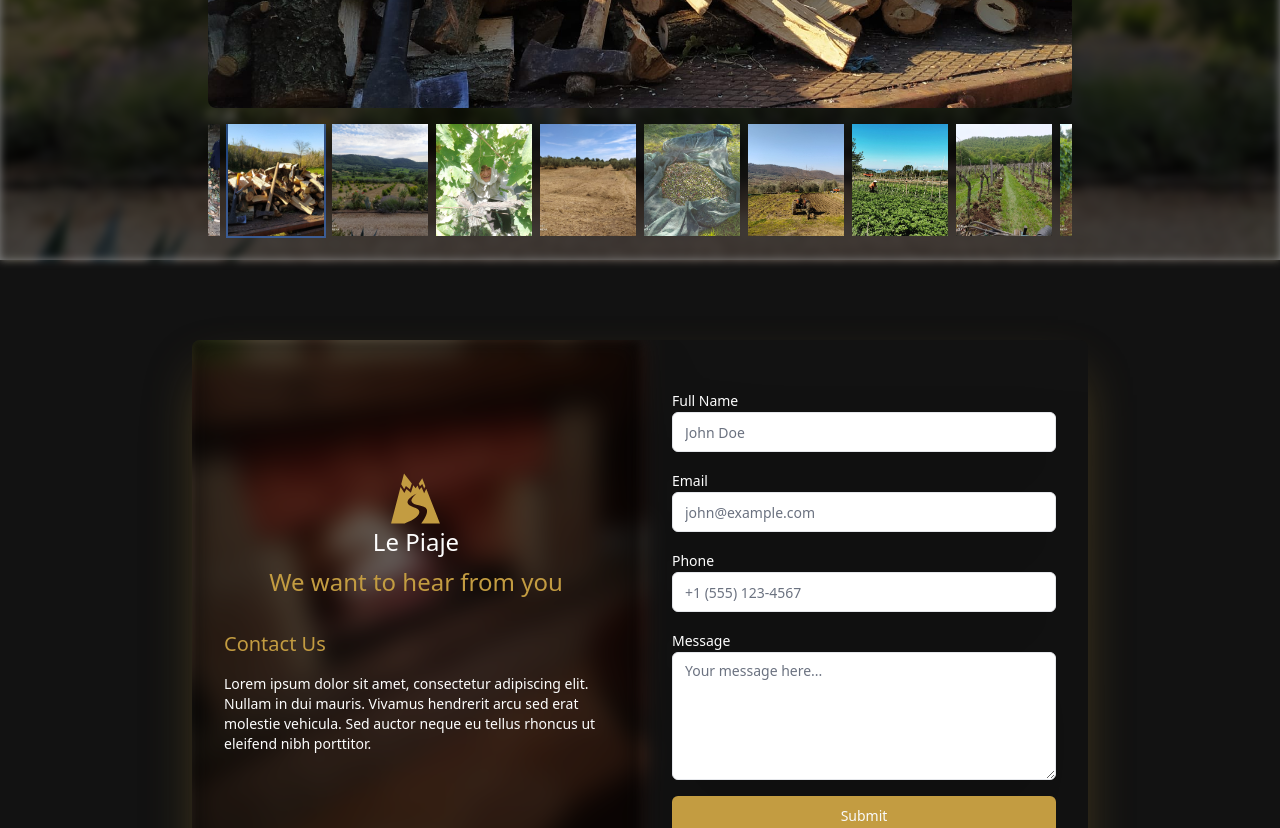
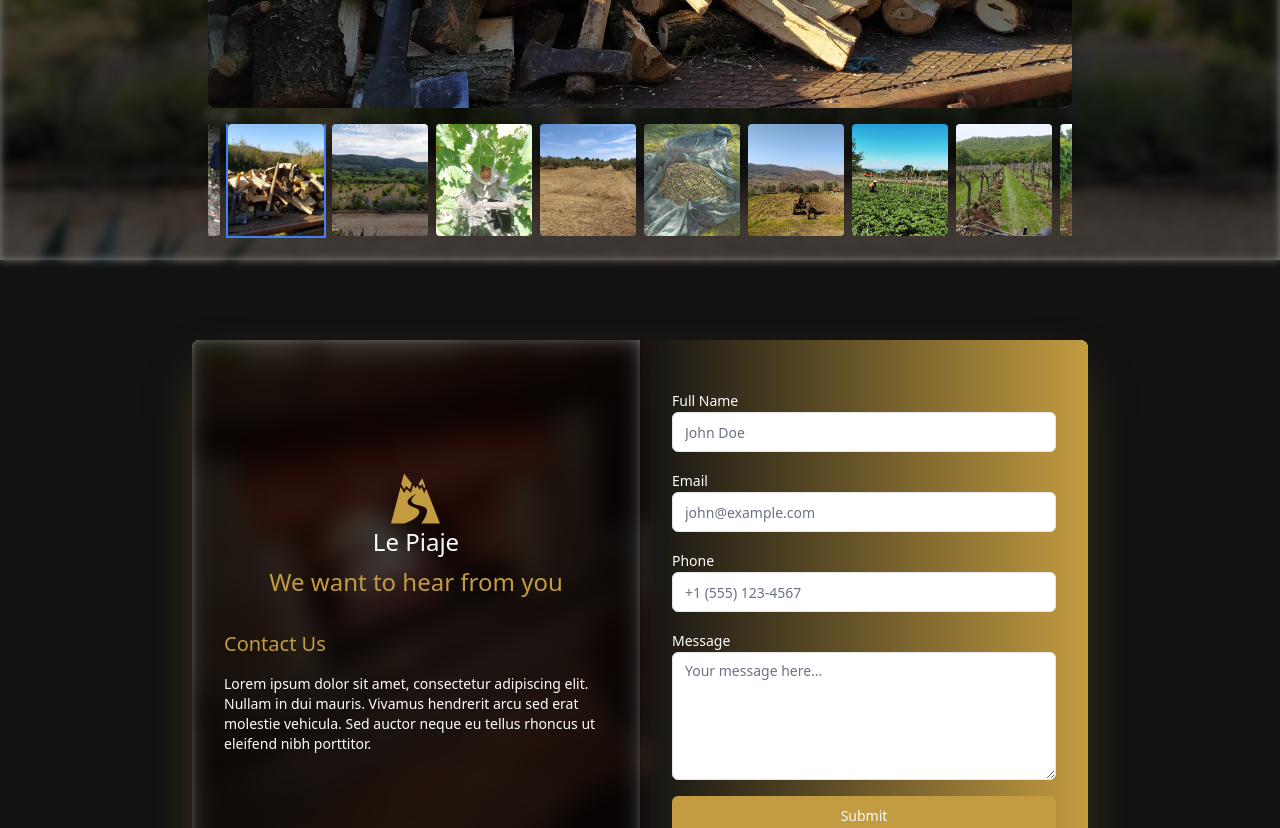
Before and after one commit to jdgr29/lepiaje-fork, a Next.js app: page / in a window 1280 px wide. Shown: the part 1960-2788 px from the top of the page. Built offline with nearby package versions, Linux system fonts and the light colour scheme.

Commit message:
feature:added form validation and sanitation with formik and yup + fixed tailwind css default colors + updated navbar

```diff
--- a/package.json
+++ b/package.json
@@ -15,6 +15,7 @@
     "@radix-ui/react-slot": "^1.1.1",
     "class-variance-authority": "^0.7.1",
     "clsx": "^2.1.1",
+    "formik": "^2.4.6",
     "framer-motion": "^11.15.0",
     "lucide-react": "^0.469.0",
     "mongodb": "^6.12.0",
@@ -26,7 +27,8 @@
     "tailwind-merge": "^2.5.5",
     "tailwind-scrollbar": "^3.1.0",
     "tailwindcss-animate": "^1.0.7",
-    "uuid": "^11.0.3"
+    "uuid": "^11.0.3",
+    "yup": "^1.6.1"
   },
   "devDependencies": {
     "@eslint/eslintrc": "^3",
--- a/src/components/contactForm/contact-form.tsx
+++ b/src/components/contactForm/contact-form.tsx
@@ -1,5 +1,5 @@
 "use client";
-import React, { useEffect, useState } from "react";
+import React from "react";
 import { Button } from "@/components/ui/button";
 import { Input } from "@/components/ui/input";
 import { Textarea } from "@/components/ui/textarea";
@@ -9,49 +9,41 @@ import Image from "next/image";
 import { GiMountainRoad } from "react-icons/gi";
 import formImageBackground from "../../../public/assets/villa_perlata/interno3.jpeg";
 import { submitForm } from "@/services/submitForm.services";
-import { FormType } from "@/types";
+import { useFormik } from "formik";
+import * as Yup from "yup";
+
+const validationSchema = Yup.object({
+  name: Yup.string().required("full name is required"),
+  email: Yup.string()
+    .email("Invalid email format")
+    .required("The email is required"),
+  phone: Yup.string().matches(
+    /^[+]?[0-9]{1,4}[ ]?[(]?[0-9]{1,4}[)]?[ ]?[0-9]{1,4}[ ]?[-]?[0-9]{1,4}$/,
+    "Phone number is not valid"
+  ),
+  message: Yup.string()
+    .max(500, "The message cannot exceed 500 characters")
+    .required("A message is required"), //Adjust the characters according to your liking
+});
 
 export default function ContactForm() {
-  const [formData, setFormData] = useState<FormType>({
-    name: "",
-    email: "",
-    phone: "",
-    message: "",
+  const formik = useFormik({
+    initialValues: {
+      name: "",
+      email: "",
+      phone: "",
+      message: "",
+    },
+    validationSchema,
+    onSubmit: async (values) => {
+      //TODO add smooth alert
+      const submission = await submitForm(values);
+      if (submission) {
+        alert("Submitted ✅");
+        formik.resetForm();
+      }
+    },
   });
-
-  const handleInputChange = (
-    e: React.ChangeEvent<HTMLInputElement | HTMLTextAreaElement>
-  ) => {
-    e.preventDefault();
-    const { name, value } = e.target;
-    setFormData((prev) => ({ ...prev, [name]: value }));
-  };
-
-  const handleSubmit = async () => {
-    //TODO add validation to form
-    const wao = await submitForm(formData);
-    //TODO add a smooth alert
-    if (wao) {
-      alert("submmited! ✅");
-      setFormData((prev) => ({
-        ...prev,
-        name: "",
-        message: "",
-        phone: "",
-        email: "",
-      }));
-    }
-  };
-
-  useEffect(() => {
-    return setFormData((prev) => ({
-      ...prev,
-      name: "",
-      message: "",
-      phone: "",
-      email: "",
-    }));
-  }, []);
 
   return (
     <div className="w-full py-20 h-full max-h-[65em] bg-[#121212] flex  items-center justify-center p-4">
@@ -66,7 +58,7 @@ export default function ContactForm() {
           />
           <div
             className="absolute inset-0 bg-cover bg-center filter blur-sm"
-            style={{ backgroundColor: "rgba(0,0,0,0.6)" }}
+            style={{ backgroundColor: "rgba(0,0,0,0.5)" }}
           ></div>
 
           <div className="absolute inset-0 bg-black bg-opacity-50"></div>
@@ -103,66 +95,88 @@ export default function ContactForm() {
         </div>
 
         {/* Right side - Form */}
-        {/* //TODO limit characters of message, add regular expression to make sure the email is valid */}
-        <div className="md:max-2xl:w-1/2 w-full p-8">
-          <form className="space-y-4 my-4">
+
+        <div className="md:max-2xl:w-1/2 bg-gradient-to-r from-[#121212] to-lepiajeBrown w-full p-8">
+          <form onSubmit={formik.handleSubmit} className="space-y-4 my-4">
             <div>
               <Label className="text-lepiajeWhite" htmlFor="name">
                 Full Name
               </Label>
               <Input
-                onChange={handleInputChange}
-                value={formData.name}
-                id="fullName"
+                onChange={formik.handleChange}
+                onBlur={formik.handleBlur}
+                value={formik.values.name}
+                id="name"
+                name="name"
                 placeholder="John Doe"
-                name="name"
+                className="input"
               />
+              {formik.touched.name && formik.errors.name && (
+                <div className="text-red-500 text-sm">{formik.errors.name}</div>
+              )}
             </div>
+
             <div>
               <Label className="text-lepiajeWhite" htmlFor="email">
                 Email
               </Label>
               <Input
-                onChange={handleInputChange}
-                value={formData.email}
+                onChange={formik.handleChange}
+                onBlur={formik.handleBlur}
+                value={formik.values.email}
                 id="email"
+                name="email"
                 type="email"
-                name="email"
                 placeholder="john@example.com"
               />
+              {formik.touched.email && formik.errors.email && (
+                <div className="text-red-500 text-sm">
+                  {formik.errors.email}
+                </div>
+              )}
             </div>
+
             <div>
               <Label className="text-lepiajeWhite" htmlFor="phone">
                 Phone
               </Label>
               <Input
-                onChange={handleInputChange}
-                value={formData.phone}
+                onChange={formik.handleChange}
+                onBlur={formik.handleBlur}
+                value={formik.values.phone}
                 id="phone"
+                name="phone"
                 type="tel"
                 placeholder="+1 (555) 123-4567"
-                name="phone"
               />
+              {formik.touched.phone && formik.errors.phone && (
+                <div className="text-red-500 text-sm">
+                  {formik.errors.phone}
+                </div>
+              )}
             </div>
+
             <div>
               <Label className="text-lepiajeWhite" htmlFor="message">
                 Message
               </Label>
               <Textarea
+                onChange={formik.handleChange}
+                onBlur={formik.handleBlur}
+                value={formik.values.message}
                 id="message"
+                name="message"
                 placeholder="Your message here..."
                 className="h-32"
-                onChange={handleInputChange}
-                value={formData.message}
-                name="message"
               />
+              {formik.touched.message && formik.errors.message && (
+                <div className="text-red-500 text-sm">
+                  {formik.errors.message}
+                </div>
+              )}
             </div>
 
-            <Button
-              onClick={async () => await handleSubmit()}
-              type="button"
-              className="w-full bg-lepiajeBrown"
-            >
+            <Button type="submit" className="w-full bg-lepiajeBrown">
               Submit
             </Button>
           </form>
--- a/tailwind.config.ts
+++ b/tailwind.config.ts
@@ -1,4 +1,5 @@
 import type { Config } from "tailwindcss";
+const { colors } = require("tailwindcss/colors");
 
 export default {
   darkMode: ["class"],
@@ -9,10 +10,9 @@ export default {
   ],
 
   theme: {
-
     extend: {
       colors: {
-        // lepiajeBrown: "#816729",
+        ...colors, // Extends default colors
         lepiajeBrown: "#c39c41",
         lepiajeGreen: "#57b481",
         lepiajeWhite: "#fdfdfd",
@@ -62,65 +62,10 @@ export default {
         md: 'calc(var(--radius) - 2px)',
         sm: 'calc(var(--radius) - 4px)'
       }
-    },
-    colors: {
-      "border": "hsl(var(--border))",
-      "input": "hsl(var(--input))",
-      "ring": "hsl(var(--ring))",
-      "background": "hsl(var(--background))",
-      "foreground": "hsl(var(--foreground))",
-      "primary": {
-        "DEFAULT": "hsl(var(--primary))",
-        "foreground": "hsl(var(--primary-foreground))"
-      },
-      "secondary": {
-        "DEFAULT": "hsl(var(--secondary))",
-        "foreground": "hsl(var(--secondary-foreground))"
-      },
-      "destructive": {
-        "DEFAULT": "hsl(var(--destructive))",
-        "foreground": "hsl(var(--destructive-foreground))"
-      },
-      "muted": {
-        "DEFAULT": "hsl(var(--muted))",
-        "foreground": "hsl(var(--muted-foreground))"
-      },
-      "accent": {
-        "DEFAULT": "hsl(var(--accent))",
-        "foreground": "hsl(var(--accent-foreground))"
-      },
-      "popover": {
-        "DEFAULT": "hsl(var(--popover))",
-        "foreground": "hsl(var(--popover-foreground))"
-      },
-      "card": {
-        "DEFAULT": "hsl(var(--card))",
-        "foreground": "hsl(var(--card-foreground))"
-      }
-    },
-    borderRadius: {
-      "lg": "var(--radius)",
-      "md": "calc(var(--radius) - 2px)",
-      "sm": "calc(var(--radius) - 4px)"
-    },
-    keyframes: {
-      "accordion-down": {
-        "from": {
-          "height": "0"
-        },
-        "to": {
-          "height": "var(--radix-accordion-content-height)"
-        }
-      },
-      "accordion-up": {
-        "from": {
-          "height": "var(--radix-accordion-content-height)"
-        },
-        "to": {
-          "height": "0"
-        }
-      }
     }
   },
-  plugins: [require("tailwindcss-animate"), require("tailwindcss-animate"), require('tailwind-scrollbar')],
+  plugins: [
+    require("tailwindcss-animate"),
+    require('tailwind-scrollbar')
+  ],
 } satisfies Config;
```
Also changed, not shown: src/components/navbar/navbar.tsx (+61 -12 lines), src/components/ui/sheet.tsx (+29 -24 lines), 1 other file (tests, documents, lock files or other folders).
